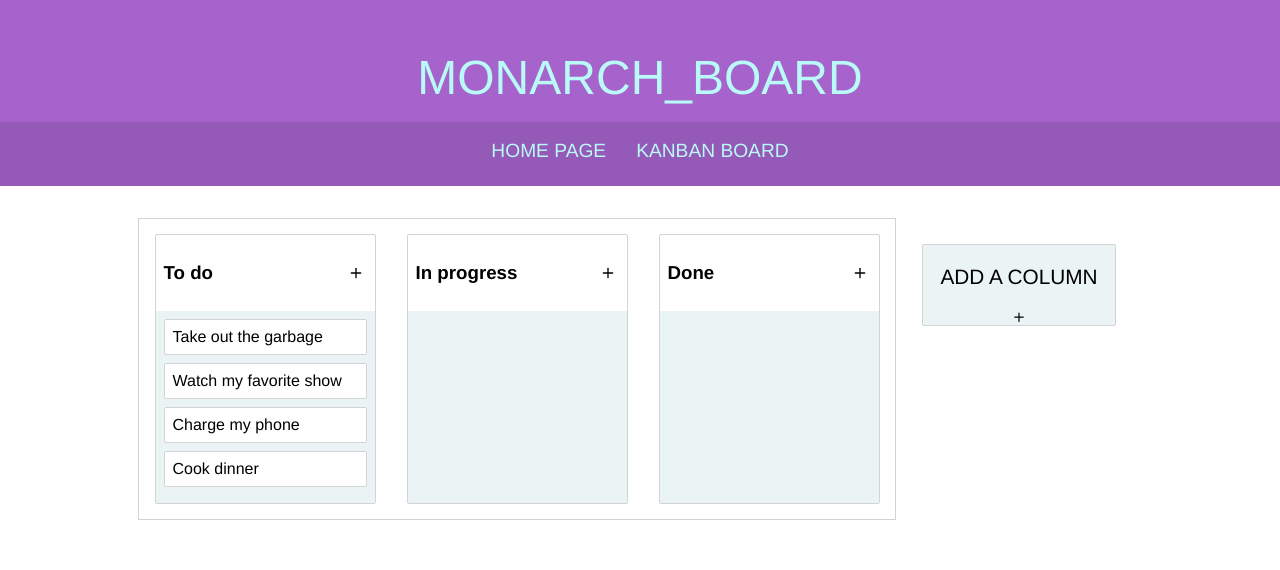
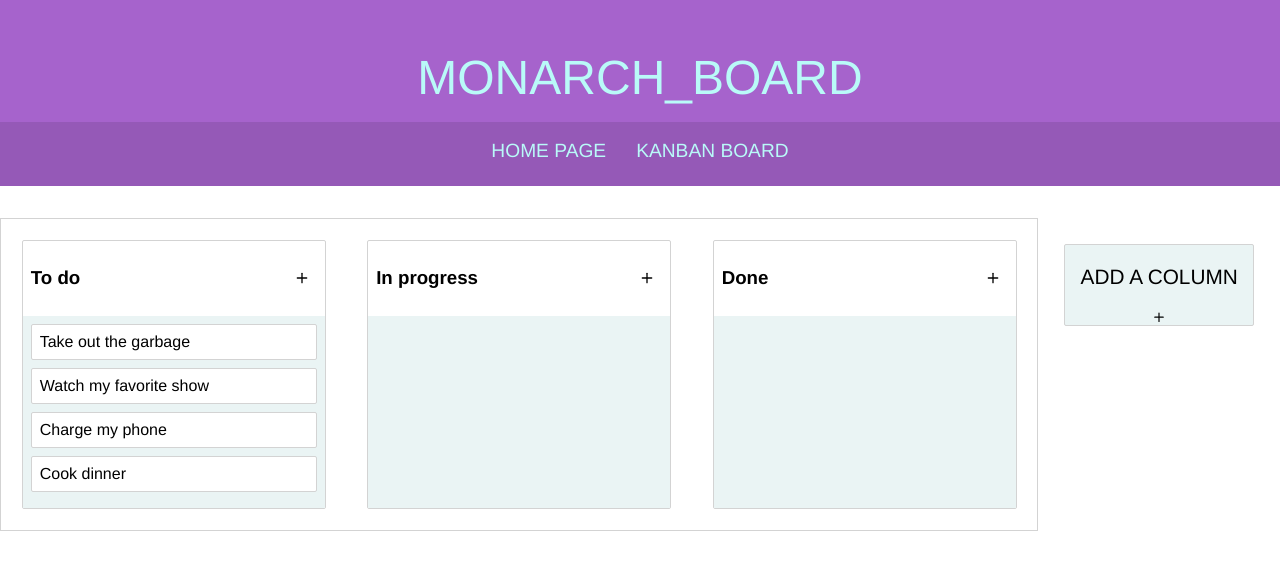
Before and after one commit to michellekaplan7/kanban-project-board, a React (Create React App) app: page /projectboard in a window 1280 px wide. Shown: the part 102-672 px from the top of the page. Built offline with nearby package versions, Linux system fonts and the light colour scheme.

Commit message:
Change width of column and add delete task function to inner list component

```diff
--- a/src/components/Column/Column.js
+++ b/src/components/Column/Column.js
@@ -15,7 +15,7 @@ const Container = styled.div`
   border: 1px solid lightgrey;
   background-color: white;
   border-radius: 2px;
-  width: 250px;
+  width: 350px;
   display: flex;
   flex-direction: column;
 `;
@@ -162,7 +162,7 @@ class Column extends Component {
                   {...provided.droppableProps}
                   isDraggingOver={snapshot.isDraggingOver}
                 >
-                  <InnerList tasks={this.props.tasks} />
+                  <InnerList tasks={this.props.tasks} columnID={this.props.column.id} deleteTask={this.props.deleteTask} />
                   {provided.placeholder}
                 </TaskList>
               )}
```
